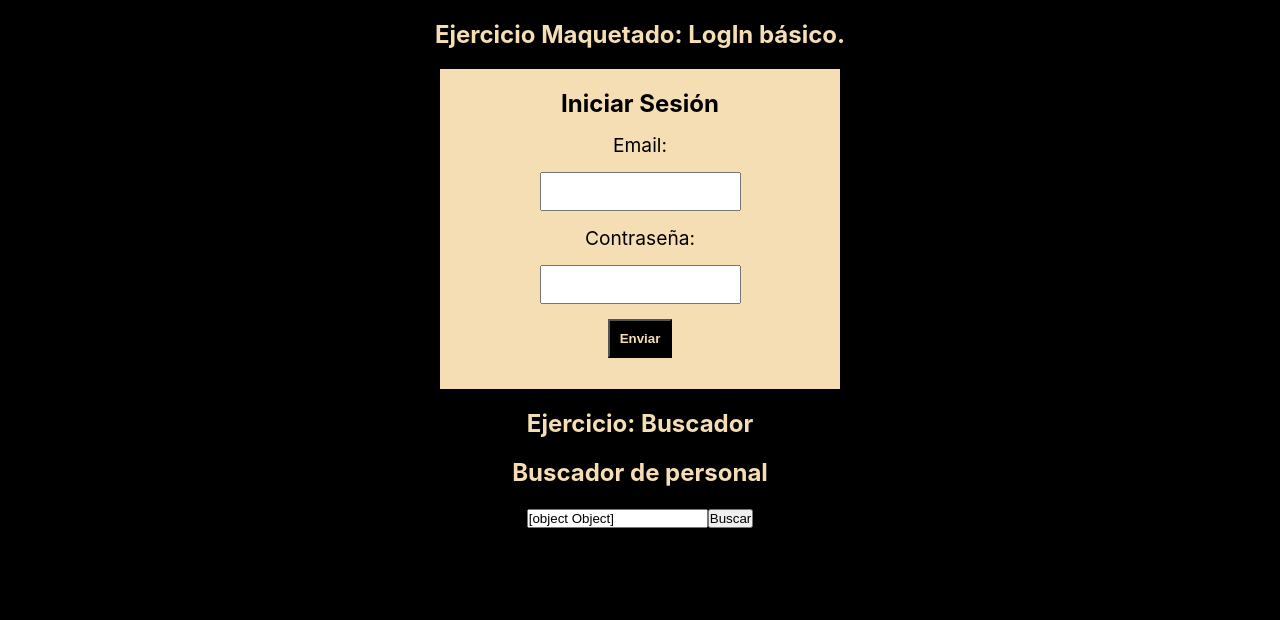
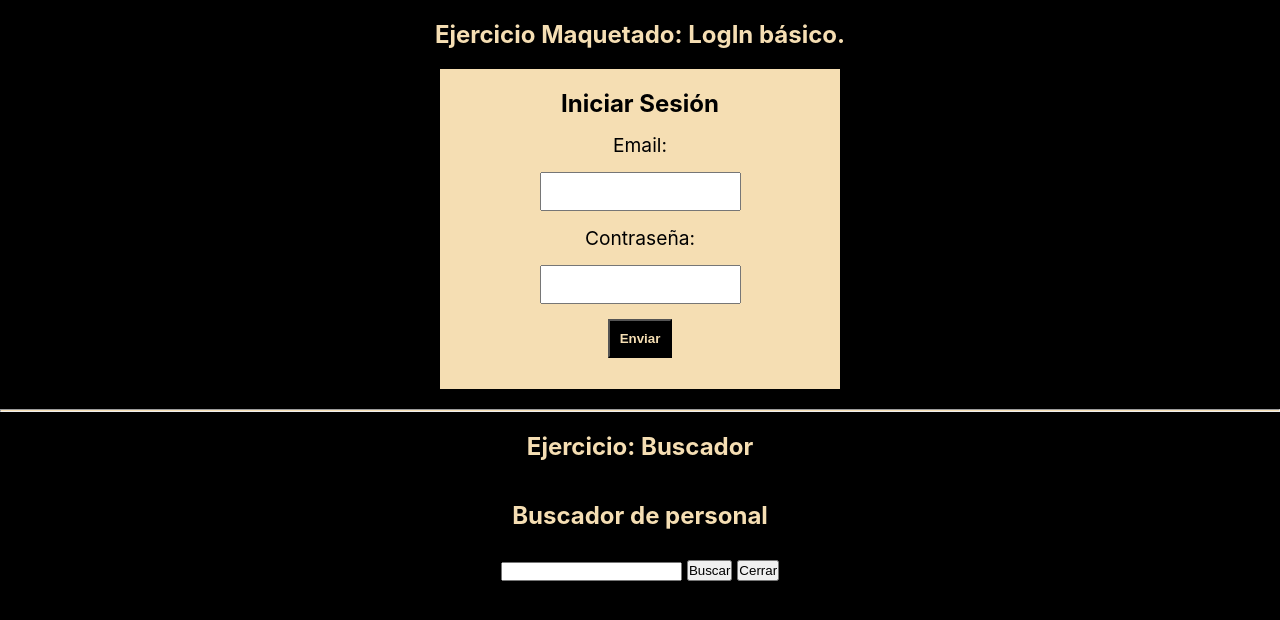
Before and after one commit to dafnemus/ReactDesdeCero, a React (Create React App) app in the folder login-udemy/: page / in a window 1280 px wide. Shown: the top 620 px of the page. Built offline with nearby package versions, Linux system fonts and the light colour scheme.

Commit message:
agrego estilos al buscador

```diff
--- a/login-udemy/src/App.css
+++ b/login-udemy/src/App.css
@@ -5,6 +5,12 @@
   width: 100vw;
 }
 
+.divider {
+  height: 3px;
+  background-color: wheat;
+  margin: 20px 0;
+}
+
 .title {
   color: wheat;
   margin: 20px;
--- a/login-udemy/src/App.js
+++ b/login-udemy/src/App.js
@@ -5,9 +5,10 @@ import Search from './ejercicios/search';
 function App() {
   return (
     <div className='App'>
-      <h2 className="title">Ejercicio Maquetado: LogIn básico.</h2>
+      <h2 className='title'>Ejercicio Maquetado: LogIn básico.</h2>
       <LoginFormBasic />
-      <h2 className="title">Ejercicio: Buscador</h2>
+      <hr className='divider' />
+      <h2 className='title'>Ejercicio: Buscador</h2>
       <Search />
     </div>
   );
--- a/login-udemy/src/ejercicios/search/components/SearchBox/index.js
+++ b/login-udemy/src/ejercicios/search/components/SearchBox/index.js
@@ -1,19 +1,30 @@
 import { useState } from 'react';
+import './style.css';
 
 export default function SearchBox() {
   const [searchText, setSearchText] = useState({
     text: '',
   });
 
-  const handleInputChange = ({ target: { id, value } }) =>
+  const handleInputChange = ({ target: { id, value } }) => {
     setSearchText((last) => ({ ...last, [id]: value }));
+  };
+
   return (
-    <div>
+    <div className='search-box'>
       <h2 className='title'>Buscador de personal</h2>
-      <label>
-        <input id='text' onChange={handleInputChange} value={searchText} />
-      </label>
-      <button>Buscar</button>
+      <div className='search-box-buttons'>
+        <label>
+          <input
+            className='search-box-input'
+            id='text'
+            onChange={handleInputChange}
+            value={searchText.text}
+          />
+        </label>
+        <button>Buscar</button>
+        <button>Cerrar</button>
+      </div>
     </div>
   );
 }
--- /dev/null
+++ b/login-udemy/src/ejercicios/search/components/SearchBox/style.css
@@ -0,0 +1,13 @@
+.search-box {
+  display: flex;
+  flex-direction: column;
+  align-items: center;
+  gap: 10px;
+  width: 100%;
+}
+
+.search-box-buttons {
+  display: flex;
+  flex-direction: row;
+  gap: 5px;
+}
--- a/login-udemy/src/ejercicios/search/index.js
+++ b/login-udemy/src/ejercicios/search/index.js
@@ -1,5 +1,10 @@
 import SearchBox from './components/SearchBox';
+import './style.css';
 
 export default function Search() {
-  return <SearchBox />;
+  return (
+    <div className='search'>
+      <SearchBox />
+    </div>
+  );
 }
--- /dev/null
+++ b/login-udemy/src/ejercicios/search/style.css
@@ -0,0 +1,5 @@
+.search {
+  height: 100vh;
+  display: flex;
+  width: 100%;
+}
```
